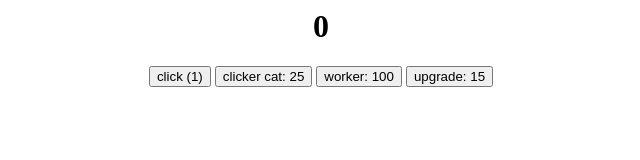
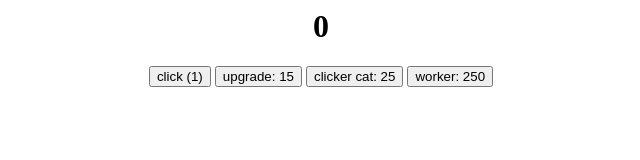
Before and after one commit to leemlam/leemlam.github.io, a plain HTML site: page index.html in a window 1280 px wide. Shown: the full height of the page, 319-959 px from the left. Drawn offline with Linux system fonts and the light colour scheme.

Commit message:
Update index.html

```diff
--- a/index.html
+++ b/index.html
@@ -4,9 +4,9 @@
     <script src="index.js"></script>
     <h1 id='total'>0</h1>
     <button id='click' onclick='clicked()'>click (1)</button>
+    <button id='upgrade' onclick='upgrade("upgrade")'>upgrade: 15</button>
     <button id='cat' onclick='upgrade("clicker cat")'>clicker cat: 25</button>
-    <button id='worker' onclick='upgrade("worker")'>worker: 100</button>
-    <button id='upgrade' onclick='upgrade("upgrade")'>upgrade: 15</button>
+    <button id='worker' onclick='upgrade("worker")'>worker: 250</button>
     </center>
   </body>
 </html>
```
